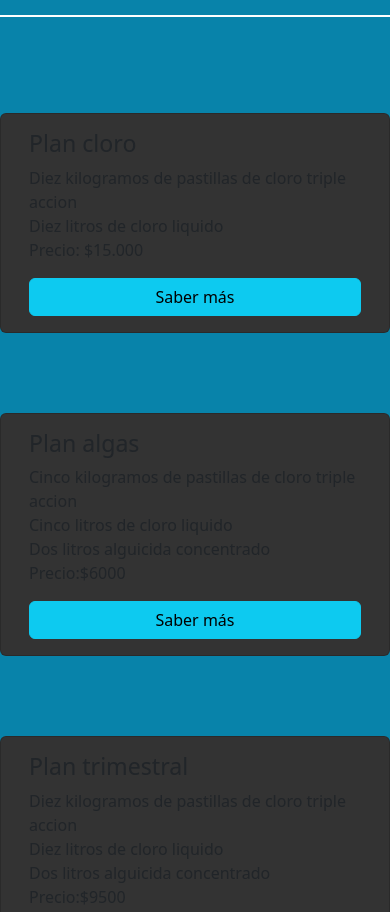
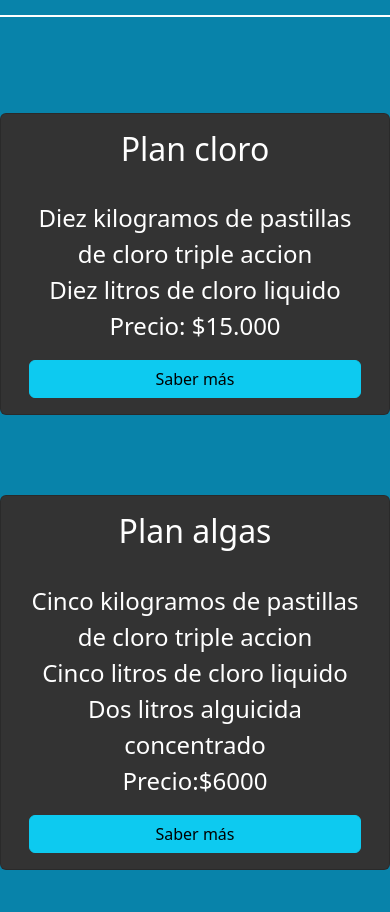
Before and after one commit to Lucasbazzini/PF-LucasBazzini, a website: page pages/venta-de-productos.html in a window 390 px wide. Shown: the part 1260-2172 px from the top of the page. Drawn offline with nearby package versions, Linux system fonts and the light colour scheme.

Commit message:
anidacion terminada

```diff
--- a/sass/styles.scss
+++ b/sass/styles.scss
@@ -322,7 +322,7 @@ main{
         .container{
             .row{
                     .tarjetaMantenimientos{
-                    background-image: linear-gradient(rgba(0, 0, 0, 0.7), rgba(0, 0, 0, 0.7)), url(../assets/Images/limpiezascard2.jpg);
+                    background-image: linear-gradient(rgba(0, 0, 0, 0.7), rgba(0, 0, 0, 0.7)), url(../assets/Images/manteniminetocard2.jpg);
                     padding: 3rem;
                     background-repeat: no-repeat;
                     background-size: cover;
@@ -392,7 +392,7 @@ main{
         .container{
             .row{
                     .tarjetaProductos{
-                    background-image: linear-gradient(rgba(0, 0, 0, 0.7), rgba(0, 0, 0, 0.7)), url(../assets/Images/limpiezascard2.jpg);
+                    background-image: linear-gradient(rgba(0, 0, 0, 0.7), rgba(0, 0, 0, 0.7)), url(../assets/Images/Productoscard2.jpg);
                     padding: 3rem;
                     background-repeat: no-repeat;
                     background-size: cover;
@@ -523,6 +523,83 @@ main{
     }
 }
 
+main{
+    .fondoTexto{
+        .container{
+            .row{
+                .textoMantenimiento{
+                    text-align: center;
+                    color: rgb(255, 255, 255);
+                    padding-top: 6rem;
+                    padding-bottom: 6rem;
+                    font-size: xx-large;
+                    font-weight: lighter;
+                    border-top: 2px solid rgb(255, 255, 255);
+                    border-bottom: 2px solid white;
+                }
+            }
+        }
+    }
+
+    .container{
+        .row{
+            .tarjetaPlanes{
+                background-image: linear-gradient(rgba(0, 0, 0, 0.8), rgba(0, 0, 0, 0.8));
+                transition: all 2s;
+                .card-body{
+                    .tituloCard{
+                        font-weight: lighter;
+                        font-size: xx-large;
+                        text-align: center;
+                        color: rgb(255, 255, 255);
+                    }
+                    .parrafoCard{
+                        margin-top: 2rem;
+                        font-size: x-large;
+                        font-weight: lighter;
+                        text-align: center;
+                        color: rgb(255, 255, 255);
+                    }
+                    .botonPlanes{
+                        display: block;
+                    }
+                }
+            }
+        }
+    }
+}
+
+
+main{
+    .container{
+        .row{
+            .tarjetaPlanes:hover{
+                transform: scale(1.1);
+                border-radius: 2rem;
+            }
+        }
+    }
+}
+
+
+@media (max-width: 540px){
+    main{
+        .fondoTexto{
+            .container{
+                .row{
+                    .textoMantenimiento{
+                        font-size: x-large;
+                    }
+                }
+            }
+        }
+    }
+
+
+}
+
+
+
 .container{
     .row{
         .textoLimpiezas{
@@ -557,61 +634,36 @@ main{
     }
 }
 
-.textoMantenimiento{
-    text-align: center;
-    color: rgb(255, 255, 255);
-    padding-top: 6rem;
-    padding-bottom: 6rem;
-    font-size: xx-large;
-    font-weight: lighter;
-    border-top: 2px solid white;
-    border-bottom: 2px solid white;
-}
 
-@media (max-width: 540px){
-    .textoMantenimiento{
-        font-size: x-large;
-    }
-}
-
-.tarjetaPlanes{
-    background-image: linear-gradient(rgba(0, 0, 0, 0.8), rgba(0, 0, 0, 0.8));
-    transition: all 2s;
-}
-
-.tarjetaPlanes:hover{
-    transform: scale(1.1);
-    border-radius: 2rem;
-}
-
-.botonPlanes{
-    display: block;
+main{
+    .formularioFondo{
+        background-color: rgba(1, 0, 41, 0.35);
     }
 
     .formulario{
         padding-top: 7rem;
         padding-bottom: 7rem;
-}
-
         .lineaFormulario{
             padding: 1rem;
         }
-
         .letraForm{
             font-size: 1rem;
             font-weight: lighter;
             color: rgb(255, 255, 255);
         }
-
-.formularioFondo {
-    background-color: rgba(1, 0, 41, 0.35);
+    }
 }
 
-
-
-
+main{
+    .container-fluid{
+        .row{
+            .fondoAgua{
                 .ventaDeproductos{
                     display: flex;
                     font-size: 3rem;
                     justify-content: center;
                 }
+            }
+        }
+    }
+}
```
Also changed, not shown: css/styles.css. Lines whose indentation alone changed are shown as unchanged.
